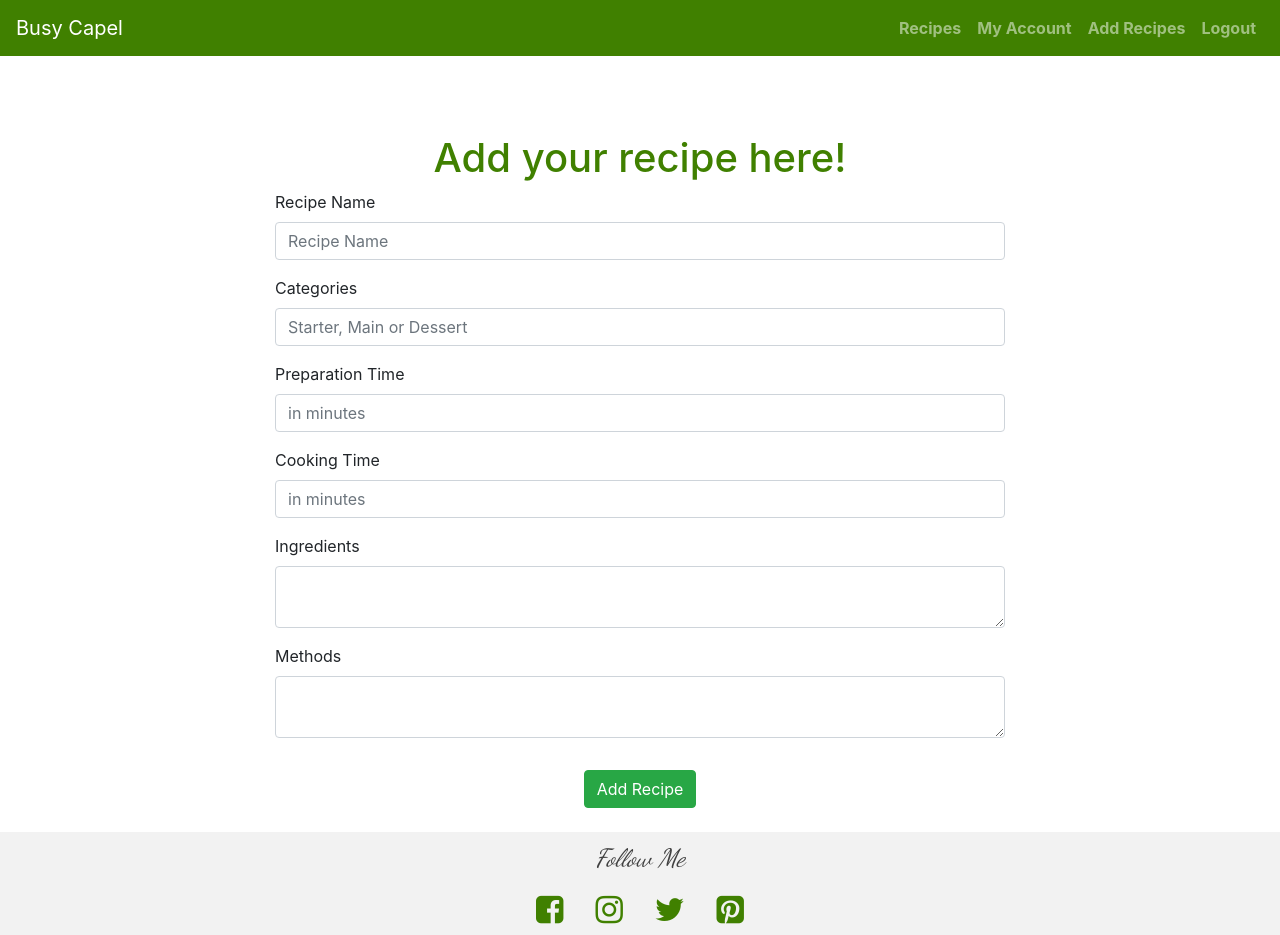
After one commit to capel82/Busy-Capel, a Flask app: page /addrecipes/ in a window 1280 px wide. The commit adds this page. Run offline with Flask 2, Linux system fonts and the light colour scheme; the visitor is signed in with stand-in values (Sample User, id 1); some libraries are stand-ins or nearby versions.

```diff
--- a/forms.py
+++ b/forms.py
@@ -1,5 +1,5 @@
 from flask_wtf import FlaskForm
-from wtforms import StringField, PasswordField, SubmitField, BooleanField
+from wtforms import StringField, PasswordField, SubmitField, BooleanField, IntegerField,TextAreaField
 from wtforms.validators import DataRequired, Length, Email, EqualTo
 
 
@@ -17,3 +17,13 @@ class LoginForm(FlaskForm):
     password = PasswordField('Password', validators=[DataRequired()])
     remember = BooleanField('Remember Me')
     submit = SubmitField('Sign In')
+
+class RecipesForm(FlaskForm):
+    recipe_name = StringField ('Recipe Name',validators=[DataRequired()])
+    categories= StringField ('Categories',validators=[DataRequired()])
+    preparation_time = IntegerField ('Preparation Time',validators=[DataRequired()])
+    cooking_time = IntegerField ('Cooking Time',validators=[DataRequired()])
+    ingredients = TextAreaField ('Preparation Time',validators=[DataRequired()])
+    methods = TextAreaField ('Preparation Time',validators=[DataRequired()])
+
+    submit = SubmitField ('Add Recipe')
--- a/run.py
+++ b/run.py
@@ -10,7 +10,7 @@ from werkzeug.security import generate_password_hash, \
 from flask_wtf import FlaskForm
 from wtforms import StringField, PasswordField, SubmitField, BooleanField
 from wtforms.validators import DataRequired, Length, Email, EqualTo
-from forms import RegistrationForm, LoginForm
+from forms import RegistrationForm, LoginForm, RecipesForm
 #---- secret keys for MongoDB Atlas----#
 import env
 
@@ -71,14 +71,16 @@ def register():
             users.insert_one({
                 'email': request.form['email'].lower(),
                 'password': hash_pass,})
+
             session['email'] = request.form['email']
-
             session['logged_in'] = True
             flash(f'Account created successfully for {form.email.data}!', 'success')
+            return redirect(url_for('register'))
+
+        else:
+            flash('Sorry, email has already taken. Please try another.')
         return redirect(url_for('register'))
 
-        flash('Sorry, email already taken. Please try another.')
-        return redirect(url_for('register'))
     return render_template('register.html', title='Register', form=form)
 
 #---ROUTE TO LOGIN PAGE ----#
@@ -102,8 +104,56 @@ def login():
             return redirect(url_for('login'))
     return render_template('login.html', title='login', form=form)
 
+#---ROUTE TO ACCOUNT PAGE ----#
+@app.route('/account/', methods=['GET', 'POST'])
+@app.route('/account/<page>/<limit>', methods=['GET', 'POST'])
+def account(page=1, limit=3):
+
+    limit = int(limit)
+
+    if request.method == 'POST':
+        limit = int(request.form['limit'])
+
+    page = int(page)
+    skip = page * limit - limit
+    maximum = math.ceil((mongo.db.users_recipes.count_documents({})) / limit)
+
+    users_recipes = list(mongo.db.users_recipes.find().skip(skip).limit(limit))
+    return render_template(
+        'account.html',
+        title='My Account',
+        recipes=users_recipes,
+        page=page,
+        pages=range(1, maximum + 1),
+        maximum=maximum, limit=limit
+    )
 
 
+#---ROUTE TO LOGOUT ---#
+@app.route("/logout")
+def logout():
+    session.clear()
+    return redirect(url_for('homepage'))
+
+#---ROUTE TO ADD RECIPE PAGE ----#
+@app.route('/addrecipes/', methods=['GET', 'POST'])
+def addrecipes():
+
+        form = RecipesForm(request.form)
+
+        users_recipes = mongo.db.users_recipes
+        new_recipe = {
+            'recipe_name': request.form.get('recipe_name'),
+            'categories': request.form.get('categories'),
+            'preparation_time': request.form.get('preparation_time'),
+            'cooking_time': request.form.get('cooking_time'),
+            'ingredients':request.form.get ('ingredients'),
+            'methods': request.form.get('methods'),
+            'email': session['email']
+            }
+        users_recipes.insert_one(new_recipe)
+
+        return render_template ('addrecipes.html', recipe=new_recipe, form=form)
 
 if __name__ == '__main__':
     app.run(host=os.environ.get('IP'),
--- a/static/css/style.css
+++ b/static/css/style.css
@@ -119,7 +119,16 @@ background-color:#408000;
 color: #fff;
 padding:30px;
 }
-
+/*--allrecipes.html--*/
 #recipe_pagination.page-item {
     color: #408000;
 }
+/*--addrecipe.html--*/
+#add_recipe  h1 {
+    color: #408000;
+    padding-top: 30px;
+}
+
+#add_recipe label {
+    border-color: #408000;
+}
--- /dev/null
+++ b/templates/addrecipes.html
@@ -0,0 +1,55 @@
+{% extends 'base.html' %} {% block content %}
+<div class="container mt-5">
+<div class="row d-flex justify-content-center">
+{% with messages = get_flashed_messages(with_categories=true) %}
+            {% if messages %}
+              {% for category, message in messages %}
+                <div class="alert alert-{{ category }} p-3 mb-2 bg-warning text-dark">
+                  {{ message }}
+                </div>
+              {% endfor %}
+            {% endif %}
+          {% endwith %}
+    </div>
+</div>
+
+<section id="add_recipe" class="container mb-2">
+<h1 class='text-center'>Add your recipe here!</h1>
+<div class="row justify-content-center">
+<div class="col-md-8">
+<form method="POST" action="{{ url_for('addrecipes') }}">
+    {{ form.hidden_tag() }}
+  <div class="form-group">
+    <label for="recipe_name">Recipe Name</label>
+    {{ form.recipe_name (class="form-control recipe-form-input", id="recipe_name", autocomplete="off", placeholder="Recipe Name") }}
+  </div>
+  <div class="form-group">
+    <label for="categories">Categories</label>
+    {{ form.categories (class="form-control recipe-form-input", id="categories", autocomplete="off", placeholder="Starter, Main or Dessert") }}
+  </div>
+  <div class="form-group">
+    <label for="preparation_time">Preparation Time</label>
+    {{ form.preparation_time (class="form-control recipe-form-input", id="preperation_time", autocomplete="off", placeholder="in minutes") }}
+  </div>
+  <div class="form-group">
+    <label for="cooking_time">Cooking Time</label>
+    {{ form.cooking_time (class="form-control recipe-form-input", id="cooking_time", autocomplete="off", placeholder="in minutes") }}
+  </div>
+  <div class="form-group">
+    <label for="FormControlIngredients">Ingredients</label>
+    {{ form.ingredients (class="form-control recipe-form-input", id="ingredients", autocomplete="off", placeholder="") }}
+  </div>
+  <div class="form-group">
+    <label for="FormControlMethods">Methods</label>
+    {{ form.methods (class="form-control recipe-form-input", id="methods", autocomplete="off", placeholder="") }}
+  </div>
+</form>
+<div class="row p-3">
+<div class="col-md-12 d-flex justify-content-center">
+<div class="form-group m-auto">
+    {{ form.submit (class="btn btn-success u-margin-bottom-medium u-padding-top") }}
+</div>
+</div>
+</div>
+</section>
+{% endblock content %}
--- a/templates/nav.html
+++ b/templates/nav.html
@@ -8,6 +8,18 @@
       <li class="nav-item">
         <a class="nav-link" href="{{url_for('allrecipes')}}">Recipes <span class="sr-only">(current)</span></a>
       </li>
+      {% if 'email' in session %}
+      <li class="nav-item">
+        <a class="nav-link" href="{{url_for('account')}}">My Account <span class="sr-only"></span></a>
+      </li>
+      <li class="nav-item">
+        <a class="nav-link" href="{{url_for('addrecipes')}}">Add Recipes <span class="sr-only"></span></a>
+      </li>
+      <li class="nav-item">
+        <a class="nav-link" href="{{url_for('logout')}}">Logout<span class="sr-only"></span></a>
+      </li>
+      <!-- If there's no user logged in session this links will be display -->
+        {% else %}
       <li class="nav-item">
         <a class="nav-link" href="{{url_for('login')}}">Login</a>
       </li>
@@ -15,5 +27,6 @@
         <a class="nav-link" href="{{url_for('register')}}">Register</a>
       </li>
     </ul>
+    {% endif %}
   </div>
 </nav>
```
Also changed, not shown: templates/account.html (added, +46 -0 lines).
